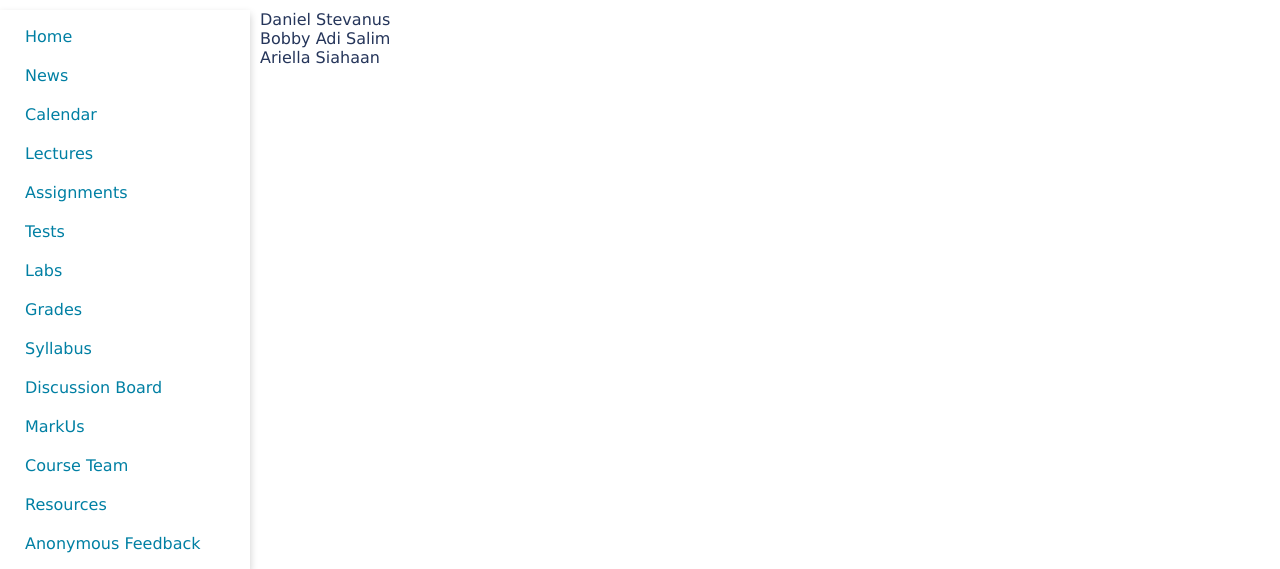
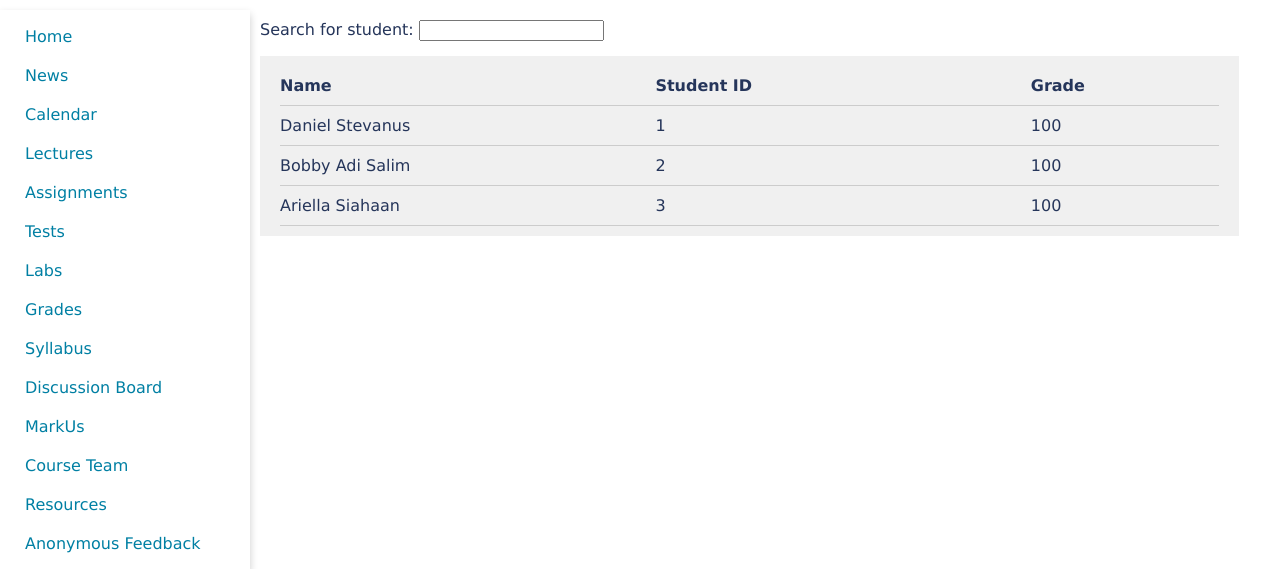
Before and after one commit to BobbyAdiSalim/Course-Website, a Flask app: page /grades/1 in a window 1280 px wide. Shown: the part 90-659 px from the top of the page. Run offline with Flask 3, Linux system fonts and the light colour scheme; a user stored in the database is signed in.

Commit message:
update_grades

```diff
--- /dev/null
+++ b/static/css/update_grades.css
@@ -0,0 +1,30 @@
+.grades-container {
+    display: flex;
+    flex-direction: column;
+    background-color: #f0f0f0; /* Grayish background color */
+    padding: 10px 20px;
+    margin-top: 15px;
+}
+
+.student-row {
+    display: flex;
+    width: 100%;
+    padding: 10px 0;
+    border-bottom: 1px solid #ccc;
+}
+
+.student-name {
+    width: 40%;
+}
+
+.student-id {
+    width: 40%;
+}
+
+.student-grade {
+    width: 20%;
+}
+
+.student-search {
+    margin-top: 10px;
+}
--- a/templates/modify_assignment.html
+++ b/templates/modify_assignment.html
@@ -2,7 +2,6 @@
 
 {% block extra_css %}
 <link href="{{ url_for('static', filename='css/modify_grades.css') }}" rel="stylesheet" type="text/css">
-<script src="{{ url_for('static', filename='js/modify_grades.js')}}"></script>
 {% endblock %}
 
 {% block content %}
--- a/templates/update_grades.html
+++ b/templates/update_grades.html
@@ -1,17 +1,27 @@
 {% extends 'home_template.html' %}
 
 {% block extra_css %}
-
+<link href="{{ url_for('static', filename='css/update_grades.css') }}" rel="stylesheet" type="text/css">
 {% endblock %}
 
 
 {% block content %}
     <main>
-        {% for student in lst_student %}
-            <div>
-                {{ student.name }}
-                <!-- if student name ada di lst_student_grades, then tampilin grades nya, if not tampilin empty -->
+        <div class=student-search> Search for student: <input type: text></div>
+        <div class="grades-container">
+            <div class="grades-header student-row">
+                <strong class="student-name">Name</strong>
+                <strong class="student-id">Student ID</strong>
+                <strong class="student-grade">Grade</strong>
             </div>
-        {% endfor %}
+            {% for student in lst_student %}
+                <div class="student-row">
+                    <span class="student-name">{{ student.name }}</span>
+                    <span class="student-id">{{ student.id }}</span>
+                    <span class="student-grade">100</span>
+                    <!-- if student name ada di lst_student_grades, then tampilin grades nya, if not tampilin empty -->
+                </div>
+            {% endfor %}
+        </div>
     </main>
 {% endblock %}
```
